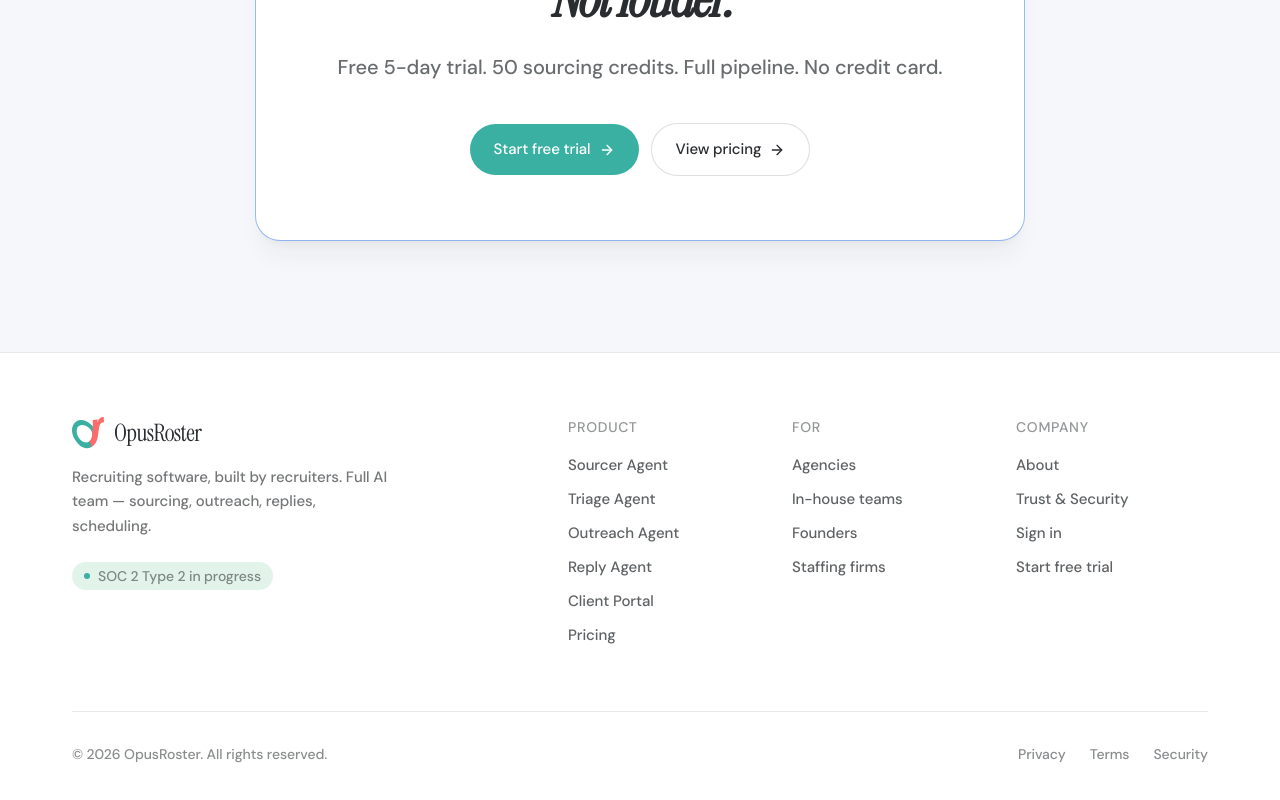
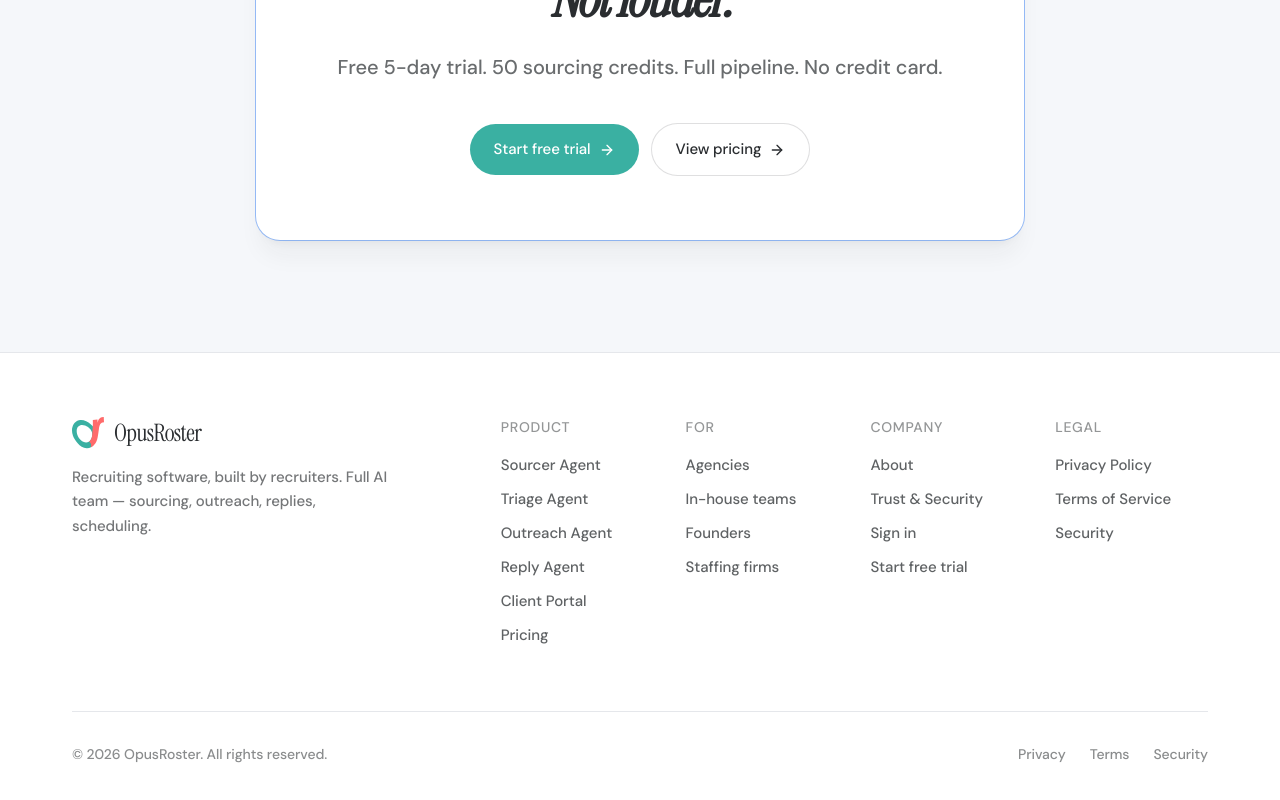
Before and after one commit to altfiscore/opusroster-recruiter-marketing, a Next.js app: page / in a window 1280 px wide. Shown: the part 4069-4869 px from the top of the page. Built offline with nearby package versions, Linux system fonts and the light colour scheme; no server answers.

Commit message:
feat: footer adds Legal column + fix Privacy/Terms links + remove SOC2 badge

```diff
--- a/src/components/marketing/MarketingFooter.tsx
+++ b/src/components/marketing/MarketingFooter.tsx
@@ -34,13 +34,21 @@
       { href: `${APP_URL}/sign-in?mode=signup`, label: "Start free trial" },
     ],
   },
+  {
+    title: "Legal",
+    links: [
+      { href: "/privacy", label: "Privacy Policy" },
+      { href: "/terms", label: "Terms of Service" },
+      { href: "/trust", label: "Security" },
+    ],
+  },
 ];
 
 export function MarketingFooter() {
   return (
     <footer className="border-t border-[#2A2D30]/8 bg-white">
       <div className="mx-auto max-w-[1200px] px-6 py-16 lg:px-8">
-        <div className="grid gap-12 lg:grid-cols-[1.4fr_2fr]">
+        <div className="grid gap-12 lg:grid-cols-[1.4fr_2.6fr]">
           {/* Brand block */}
           <div>
             <Link href="/" className="flex items-center gap-2.5">
@@ -53,16 +61,10 @@
               Recruiting software, built by recruiters.
               Full AI team — sourcing, outreach, replies, scheduling.
             </p>
-            <p className="mt-6 text-sm text-[#2A2D30]/55">
-              <span className="inline-flex items-center gap-2 rounded-full bg-[#B7E4C7]/40 px-3 py-1">
-                <span className="h-1.5 w-1.5 rounded-full bg-[#3AB0A2]" />
-                SOC 2 Type 2 in progress
-              </span>
-            </p>
           </div>
 
           {/* Sitemap */}
-          <div className="grid grid-cols-3 gap-8">
+          <div className="grid grid-cols-2 sm:grid-cols-4 gap-8">
             {FOOTER_SECTIONS.map((section) => (
               <div key={section.title}>
                 <h4 className="mb-4 text-sm font-medium uppercase tracking-wider text-[#2A2D30]/50">
@@ -91,10 +93,10 @@
             © {new Date().getFullYear()} OpusRoster. All rights reserved.
           </p>
           <div className="flex items-center gap-6 text-sm text-[#2A2D30]/55">
-            <Link href="/trust" className="hover:text-[#2A2D30]">
+            <Link href="/privacy" className="hover:text-[#2A2D30]">
               Privacy
             </Link>
-            <Link href="/trust" className="hover:text-[#2A2D30]">
+            <Link href="/terms" className="hover:text-[#2A2D30]">
               Terms
             </Link>
             <Link href="/trust" className="hover:text-[#2A2D30]">
```
